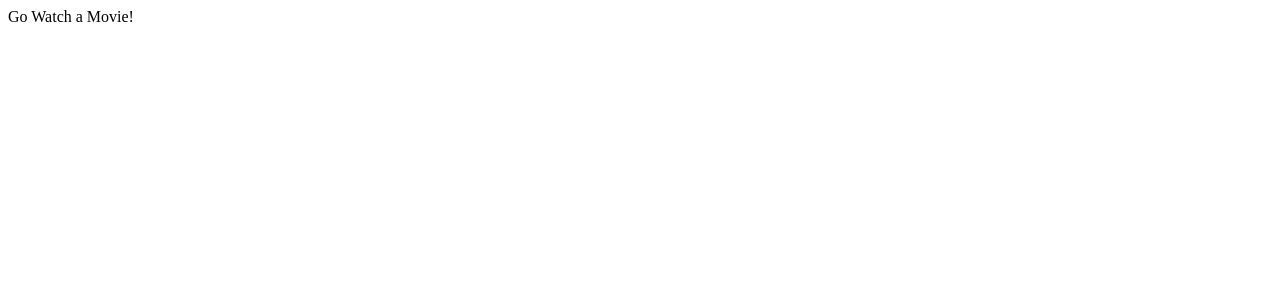
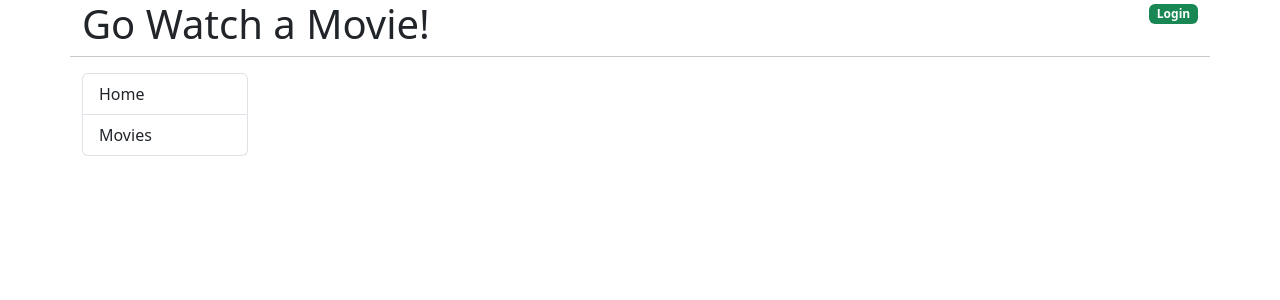
Before and after one commit to far1h/go-movies-front-end, a React (Create React App) app: page / in a window 1280 px wide. Shown: the top 300 px of the page. Built offline with nearby package versions, Linux system fonts and the light colour scheme.

Commit message:
Add application layout and navigation

```diff
--- a/public/index.html
+++ b/public/index.html
@@ -10,34 +10,17 @@
       content="Web site created using create-react-app"
     />
     <link rel="apple-touch-icon" href="%PUBLIC_URL%/logo192.png" />
-    <!--
-      manifest.json provides metadata used when your web app is installed on a
-      user's mobile device or desktop. See https://developers.google.com/web/fundamentals/web-app-manifest/
-    -->
     <link rel="manifest" href="%PUBLIC_URL%/manifest.json" />
-    <!--
-      Notice the use of %PUBLIC_URL% in the tags above.
-      It will be replaced with the URL of the `public` folder during the build.
-      Only files inside the `public` folder can be referenced from the HTML.
-
-      Unlike "/favicon.ico" or "favicon.ico", "%PUBLIC_URL%/favicon.ico" will
-      work correctly both with client-side routing and a non-root public URL.
-      Learn how to configure a non-root public URL by running `npm run build`.
-    -->
-    <title>React App</title>
+    <link
+      href="https://cdn.jsdelivr.net/npm/bootstrap@5.3.7/dist/css/bootstrap.min.css"
+      rel="stylesheet"
+      integrity="sha384-LN+7fdVzj6u52u30Kp6M/trliBMCMKTyK833zpbD+pXdCLuTusPj697FH4R/5mcr"
+      crossorigin="anonymous"
+    />
+    <title>Go Watch a Movie!</title>
   </head>
   <body>
     <noscript>You need to enable JavaScript to run this app.</noscript>
     <div id="root"></div>
-    <!--
-      This HTML file is a template.
-      If you open it directly in the browser, you will see an empty page.
-
-      You can add webfonts, meta tags, or analytics to this file.
-      The build step will place the bundled scripts into the <body> tag.
-
-      To begin the development, run `npm start` or `yarn start`.
-      To create a production bundle, use `npm run build` or `yarn build`.
-    -->
   </body>
 </html>
--- a/src/App.js
+++ b/src/App.js
@@ -1,7 +1,28 @@
 function App() {
   return (
-    <div>
-      Go Watch a Movie!
+    <div className="container">
+      <div className="row">
+        <div className="col">
+          <h1>Go Watch a Movie!</h1>
+        </div>
+        <div className="col text-end">
+          <a href="#!"><span className="badge bg-success">Login</span></a>
+        </div>
+        <hr className="mb-3" />
+      </div>
+      <div className="row">
+        <div className="col-md-2">
+          <nav>
+            <div className="list-group">
+              <a href="#!" className="list-group-item list-group-item-action">Home</a>
+              <a href="#!" className="list-group-item list-group-item-action">Movies</a>
+            </div>
+          </nav>
+        </div>
+        <div className="col-md-10">
+
+        </div>
+      </div>
     </div>
   );
 }
```
